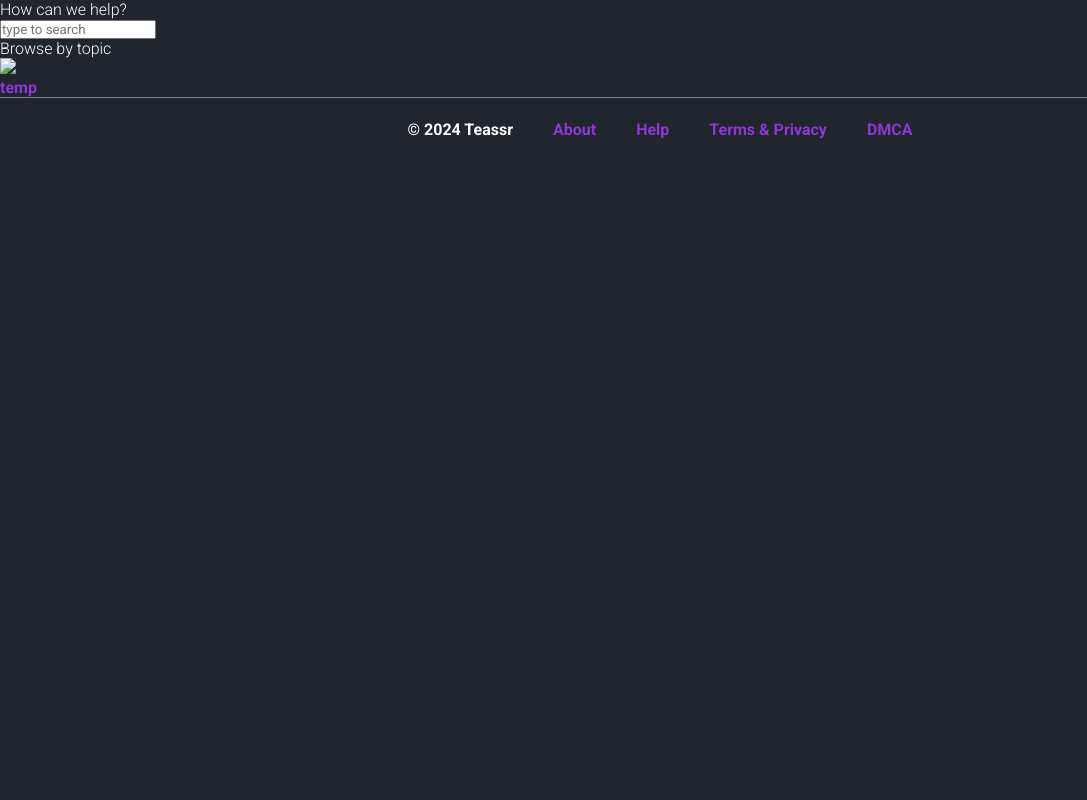
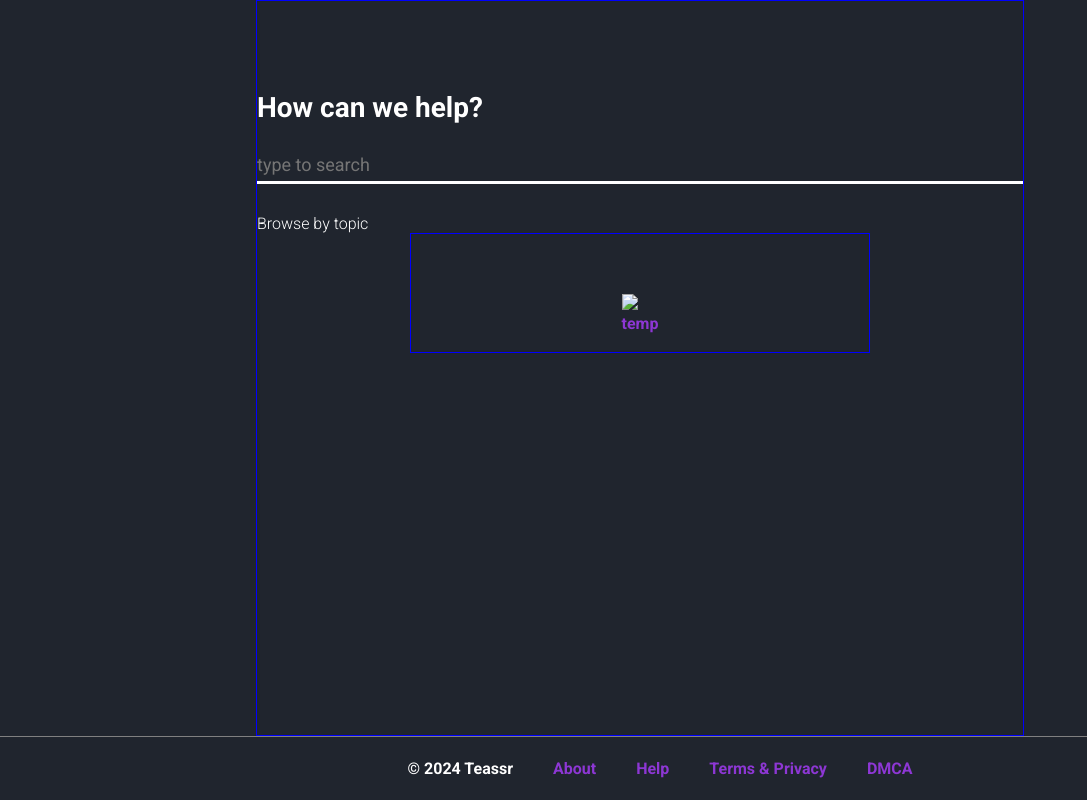
Before and after one commit to senup1/Teassr, a PHP site: page /help.php in a window 1280 px wide. Shown: the whole page, without its empty margins (0-1087 px from the left). Run offline with PHP 8.4, Linux system fonts and the light colour scheme; data that the repository does not hold is empty.

Commit message:
updates on help page

```diff
--- a/assets/styles/main.css
+++ b/assets/styles/main.css
@@ -363,6 +363,37 @@
 	font-size: 36px;
 }
 
+/*help page*/
+#helpPage{
+	height: 92%;
+	width: 100%;
+}
+#helpPage .container{
+	padding-top: 60px;
+	height: 100%;
+	width: 60%;
+	border: 1px solid blue;
+	display: flex;
+	flex-direction: column;
+	align-items: center;
+}
+#helpPage .container .HPItem{
+	width: 100%;
+	margin-top: 30px;
+}
+#helpPage .container .HPItem #HPTitle{
+	font-size: 28px;
+	font-weight: bold;
+}
+#helpPage .container .HPItem input{
+	color: #ffffff;
+	font-size: 18px;
+	width: 100%;
+	padding-bottom: 6px;
+	background: transparent;
+	border: none;
+	border-bottom: 3px solid white;
+}
 
 
 
```
